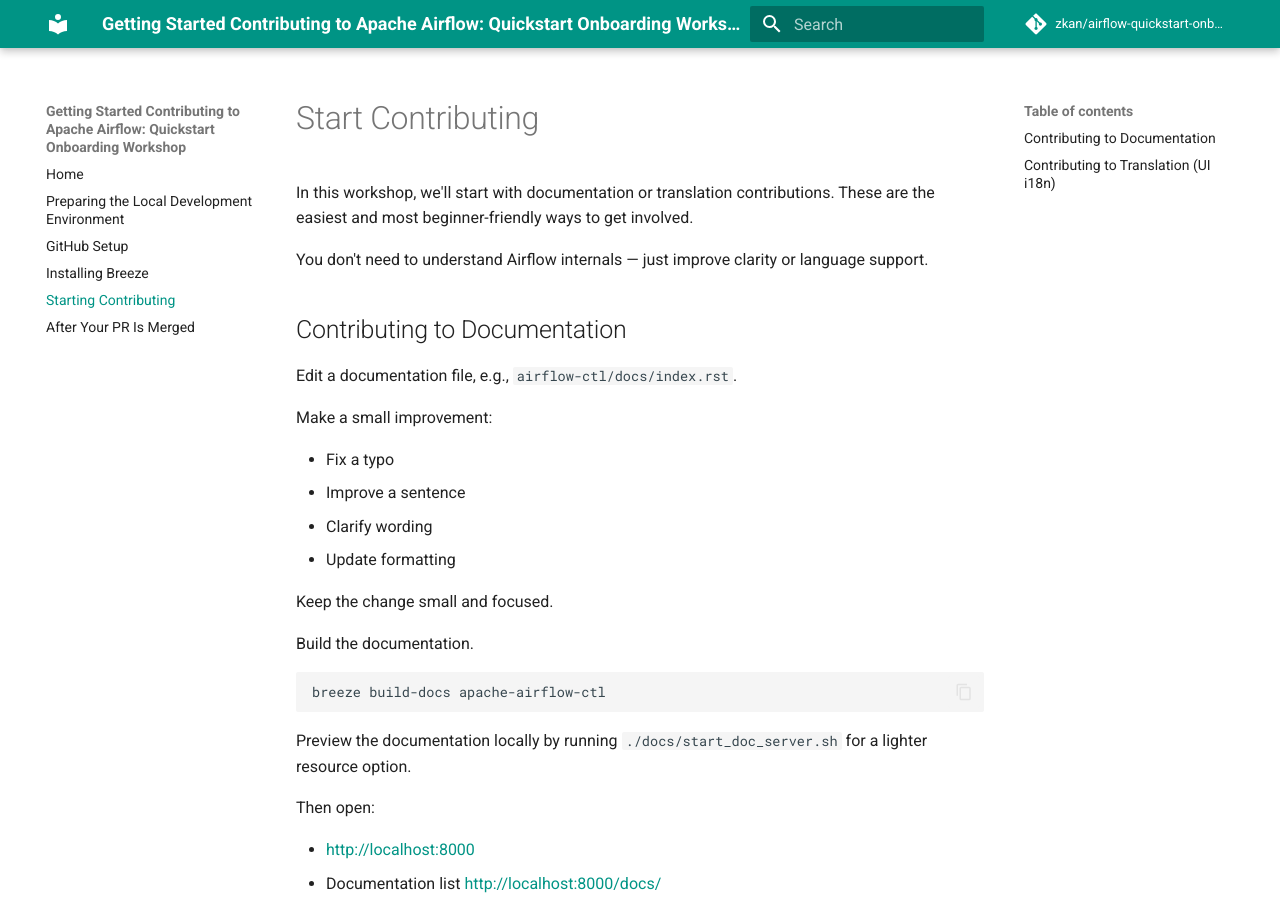
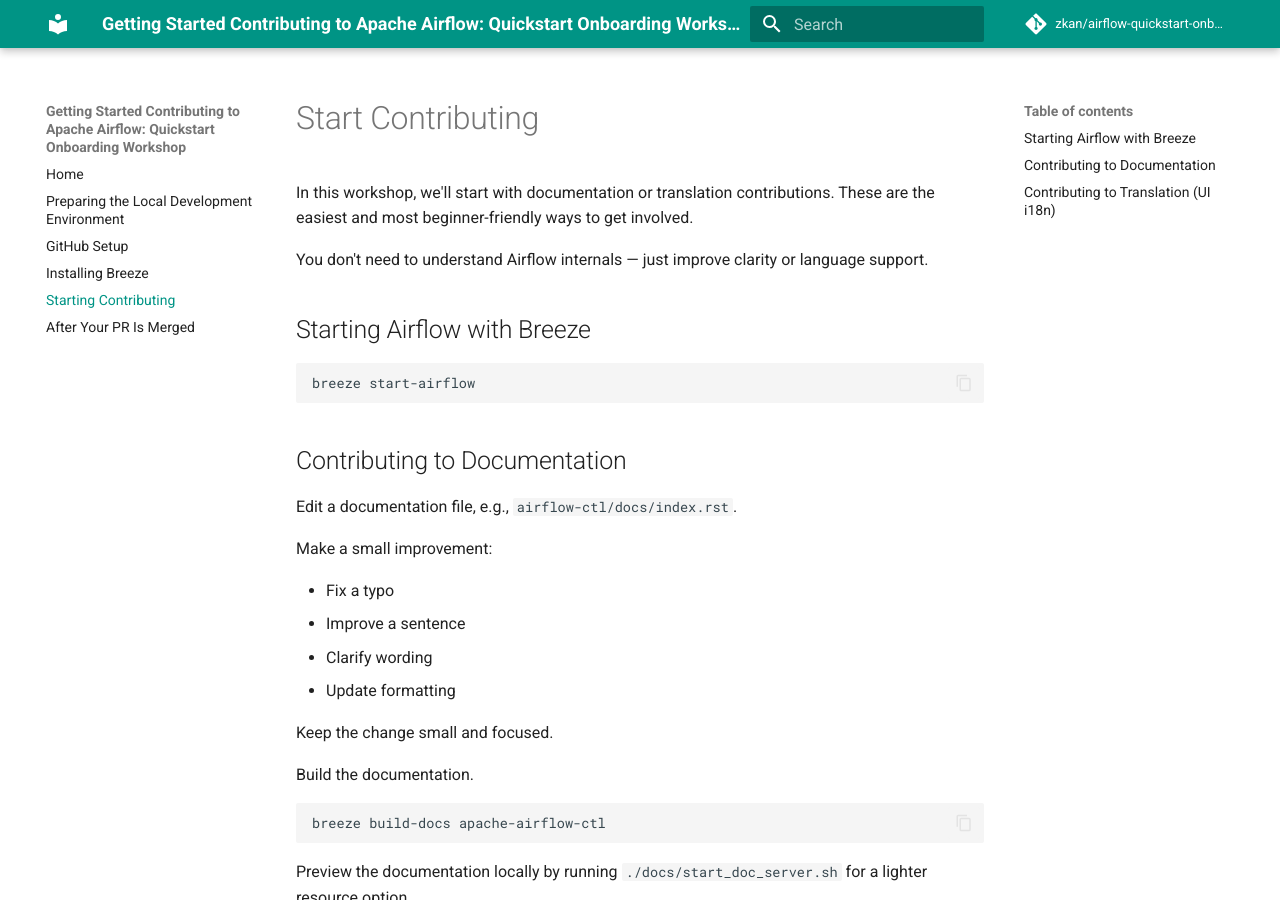
Before and after one commit to zkan/airflow-quickstart-onboarding-workshop, an MkDocs documentation site: the page built from docs/starting-contributing.md, in a window 1280 px wide and 900 px high. Built offline with MkDocs 1.6.1 and Material for MkDocs 9.7.7, drawn with Linux system fonts in a browser that asks for light colours; comment, search, counter and statistics services are not loaded.

Commit message:
Put cmd to start Airflow with Breeze

````diff
--- a/docs/starting-contributing.md
+++ b/docs/starting-contributing.md
@@ -5,6 +5,12 @@
 
 You don't need to understand Airflow internals — just improve clarity or
 language support.
+
+## Starting Airflow with Breeze
+
+```bash
+breeze start-airflow
+```
 
 ## Contributing to Documentation
 
````
